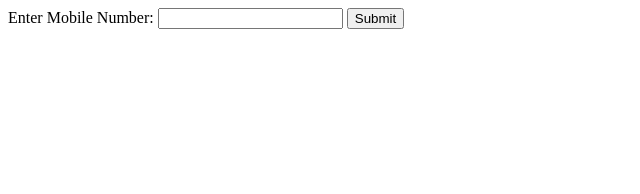
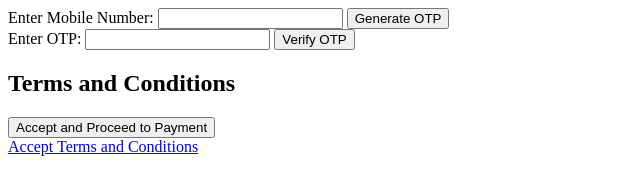
Before and after one commit to afrojweb/qrcode.com, a plain HTML site: page index.html in a window 1280 px wide. Shown: the whole page, without its empty margins (0-640 px from the left). Drawn offline with Linux system fonts and the light colour scheme.

Commit message:
Update index.html
add index.html

```diff
--- a/index.html
+++ b/index.html
@@ -4,12 +4,27 @@
     <meta charset="UTF-8">
     <meta name="viewport" content="width=device-width, initial-scale=1.0">
     <title>Mobile Number Input</title>
+    <title>OTP Verification</title>
+    <title>Terms and Conditions</title>
 </head>
 <body>
-    <form action="/process" method="post">
+    <form action="/generate-otp" method="post">
         <label for="mobileNumber">Enter Mobile Number:</label>
         <input type="tel" id="mobileNumber" name="mobileNumber" required>
-        <button type="submit">Submit</button>
+        <button type="submit">Generate OTP</button>
     </form>
+     <form action="/verify-otp" method="post">
+        <label for="otp">Enter OTP:</label>
+        <input type="text" id="otp" name="otp" required>
+        <input type="hidden" name="mobileNumber" value="{{mobileNumber}}">
+        <button type="submit">Verify OTP</button>
+    </form>
+    <h2>Terms and Conditions</h2>
+    <!-- Include your terms and conditions text here -->
+    <form action="/proceed-to-payment" method="post">
+        <input type="hidden" name="mobileNumber" value="{{mobileNumber}}">
+        <button type="submit">Accept and Proceed to Payment</button>
+    </form>
+    <a href="/terms?mobileNumber={{mobileNumber}}">Accept Terms and Conditions</a>
 </body>
 </html>
```
